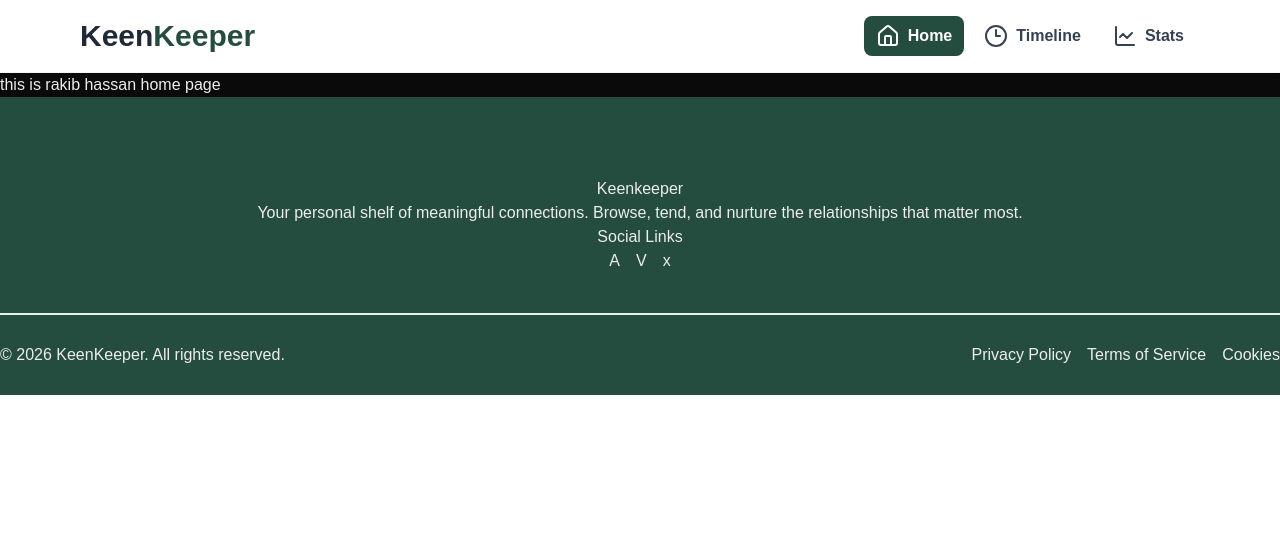
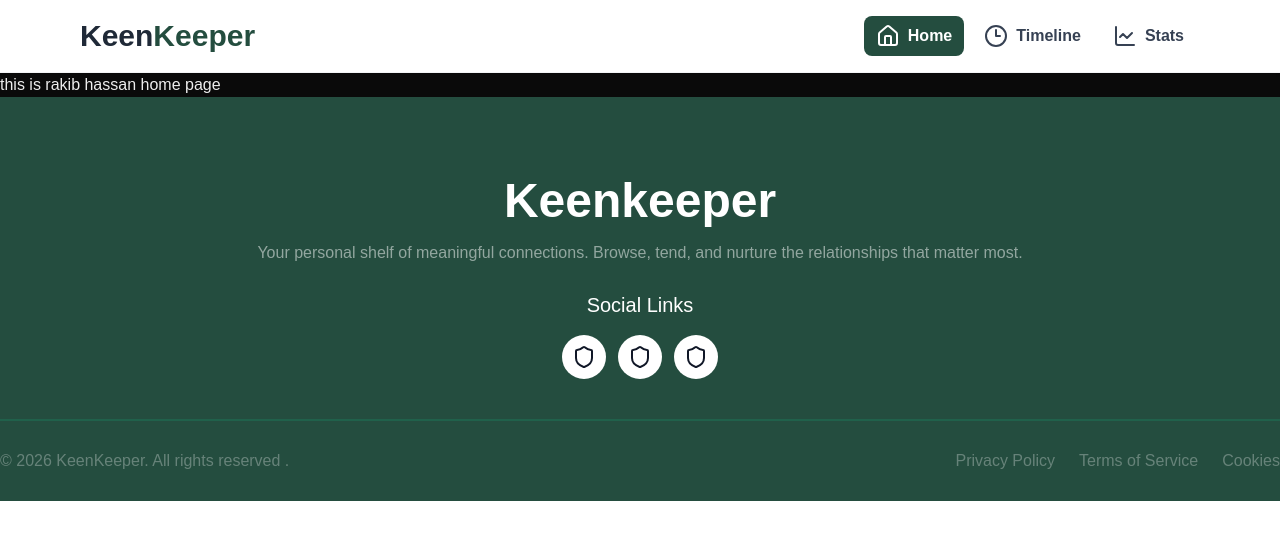
Before and after one commit to rakib97j/KeenKeeper, a Next.js app: page / in a window 1280 px wide. Shown: the top 540 px of the page. Built offline with nearby package versions, Linux system fonts and the light colour scheme.

Commit message:
footer  Desing added but logo not added

```diff
--- a/src/app/not-found.jsx
+++ b/src/app/not-found.jsx
@@ -2,6 +2,8 @@
 
 import Link from "next/link";
 import React from "react";
+
+
 
 const NotFound = () => {
   return (
--- a/src/components/Footer/Footer.jsx
+++ b/src/components/Footer/Footer.jsx
@@ -1,34 +1,49 @@
+import { Shield } from "lucide-react";
 import React from "react";
+
 
 const Footer = () => {
   return (
     <div className="container mx-auto pt-20 pb-7">
       <div className="text-center">
-        <h1>Keenkeeper</h1>
-        <p>
+        <h1 className="text-5xl font-black text-white mb-3.5">Keenkeeper</h1>
+        <p className="text-base font-normal text-[#ffffff80] leading-7 md:mx-0 mx-5">
           Your personal shelf of meaningful connections. Browse, tend, and
           nurture the relationships that matter most.
         </p>
-        <p>Social Links</p>
+        <p className="text-xl font-medium text-white leading-7 mt-6 mb-4">
+          Social Links
+        </p>
 
-        <ul className="cursor-pointer flex justify-center gap-4 mb-10">
-          <li>
-            <a href="">A</a>
+        <ul className="cursor-pointer flex justify-center gap-3 mb-10">
+          <li className="p-2.5 bg-[#FFFFFF] rounded-full text-[#101727]">
+            <a href="">
+              {" "}
+              <Shield />{" "}
+            </a>
           </li>
-          <li>
-            <a href="">V</a>
+          <li className="p-2.5 bg-[#FFFFFF] rounded-full text-[#101727]">
+            <a href="">
+              {" "}
+              <Shield />
+            </a>
           </li>
-          <li>
-            <a href="">x</a>
+          <li className="p-2.5 bg-[#FFFFFF] rounded-full text-[#101727]">
+            <a href="">
+              {" "}
+              <Shield />
+            </a>
           </li>
         </ul>
 
-        <p className="border mb-7"></p>
+        <p className="border mb-7 text-[#1a886159]"></p>
 
-        <div className="flex justify-between">
-          <p>© 2026 KeenKeeper. All rights reserved.</p>
+        <div className="md:flex  justify-between">
+          <p className="text-base text-[#fafafa50] font-medium  ">
+            © 2026 KeenKeeper. All rights reserved .
+          </p>
 
-          <ul className=" flex  gap-4 ">
+          <ul className="  md:flex  gap-6 text-base text-[#fafafa50] font-normal   ">
             <li>
               <a href="">Privacy Policy</a>
             </li>
```
